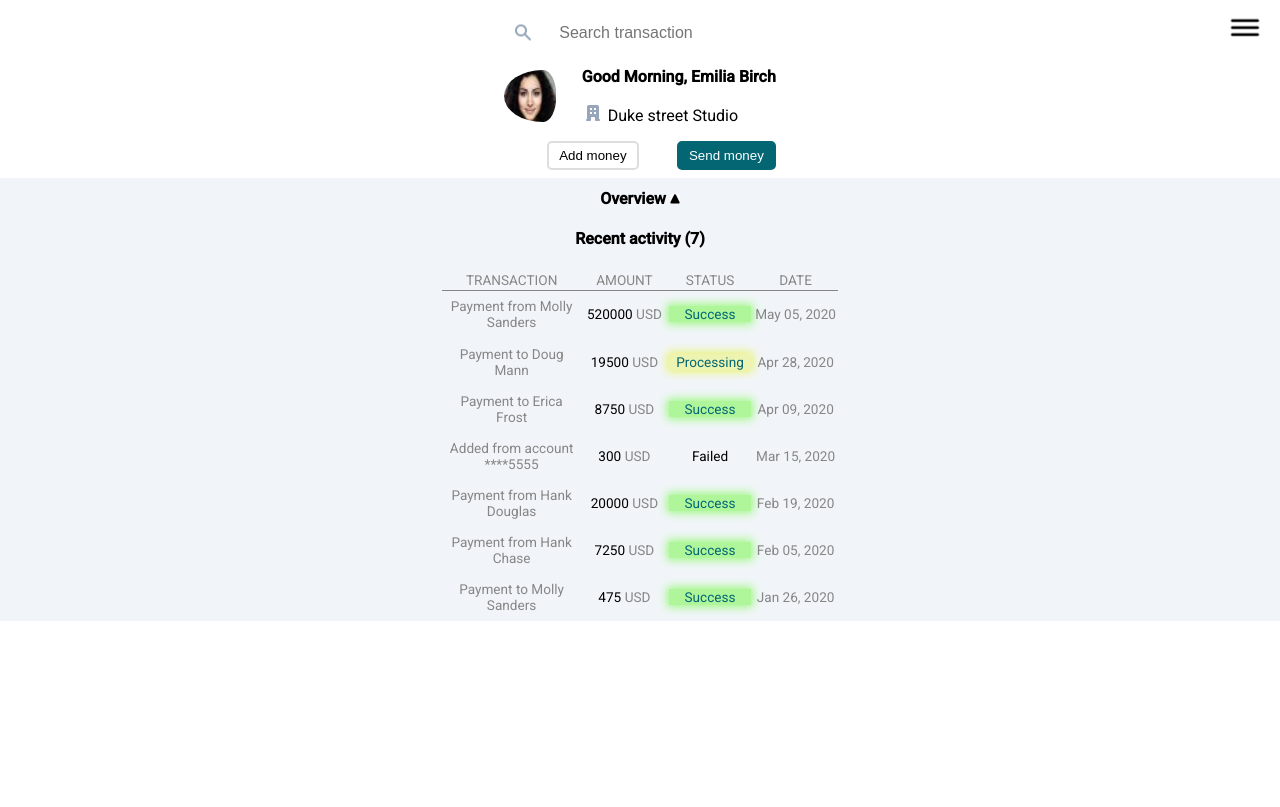
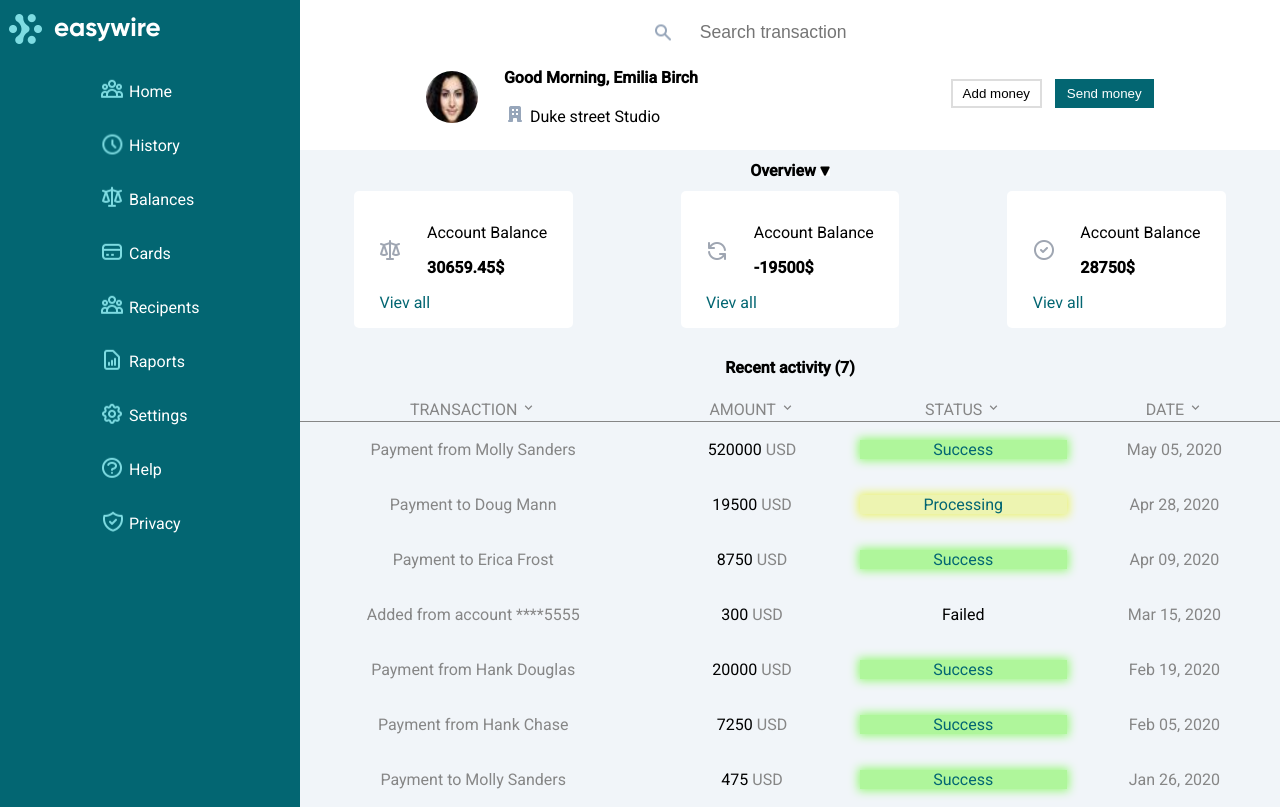
Before and after one commit to WojciechxFalkowski/paymentApp, an Angular app: page /home in a window 1280 px wide. Built offline with nearby package versions, Linux system fonts and the light colour scheme.

Commit message:
RWD, add sorting method to recent-activity component

```diff
--- a/src/app/app.component.css
+++ b/src/app/app.component.css
@@ -102,6 +102,7 @@
   justify-content: space-between;
   align-items: center;
   /* min-height: 100vh; */
+  width: 100%;
   margin: 0 auto;
 }
 .label {
@@ -121,5 +122,60 @@
 }
 .active-page {
   background-color: #f1f5f9;
-  width: 100vw;
+  width: 100%;
 }
+@media (min-width: 500px) {
+  .container {
+  }
+  /* .mobile-menu {
+    display: none;
+    height: auto;
+  } */
+  .menu {
+    /* position: unset; */
+    /* top: unset; */
+    /* left: unset; */
+    width: 35vw;
+    /* height: unset; */
+    /* transform: unset; */
+  }
+}
+@media (min-width: 768px) {
+  .container {
+  }
+  .mobile-menu {
+    display: none;
+    height: auto;
+  }
+  .menu {
+    position: unset;
+    top: unset;
+    left: unset;
+    /* width: 35vw; */
+    max-width: 220px;
+    height: unset;
+    transform: unset;
+    min-height: 100vh;
+  }
+  .main {
+    justify-content: unset;
+  }
+  .label__input {
+    font-size: 1.1rem;
+  }
+}
+@media (min-width: 1024px) {
+  .menu {
+    max-width: 300px;
+  }
+  .main {
+    width: 100%;
+    max-width: 1700px;
+  }
+  .app-section {
+    width: 100%;
+  }
+  .active-page {
+    width: 100%;
+  }
+}
--- a/src/app/app.component.html
+++ b/src/app/app.component.html
@@ -10,7 +10,7 @@
   <app-menu (eventA)="selected($event)" class="menu" [ngClass]="status ? 'menu--is-active' : ''"></app-menu>
   <div class="main"><label class="main__label label" for=""><img class="label__img" src="../assets/images/search.png"
         alt=""><input class="label__input" (input)="onKey($event)" placeholder="Search transaction"></label>
-    <app-person></app-person>
+    <app-person class="app-section"></app-person>
     <div class="active-page">
       <router-outlet></router-outlet>
     </div>
--- a/src/app/menu/menu.component.css
+++ b/src/app/menu/menu.component.css
@@ -3,23 +3,59 @@
 
 .menu__ul {
   display: flex;
-  height: 70vh;
+  /* height: 70vh; */
   flex-direction: column;
   padding-inline-start: 0;
   justify-content: space-between;
+  overflow: hidden;
+}
+.menu__ul:focus {
+  outline: 1px solid #05505c;
 }
 .menu__li {
   list-style-type: none;
-  padding-top: 10px;
+  padding: 1vh 5vw;
   width: 100px;
-  margin: 0 auto;
+  margin: 5px auto;
+  cursor: pointer;
 }
-
-.menu__a {
+.menu__li:hover {
+  background-color: #05505c;
+}
+.menu__li:focus {
+  background-color: #05505c;
+  outline: 1px solid #05505c;
+}
+.menu__li:nth-child(1),
+.menu__li:nth-child(2),
+.menu__li:nth-child(3),
+.menu__li:nth-child(4),
+.menu__li:nth-child(5),
+.menu__li:nth-child(6) {
+  /* background-color: #047e8b; */
+}
+.menu__p {
   color: white;
   text-decoration: none;
+  margin-block-start: 0em;
+  margin-block-end: 0em;
 }
 .menu__icon {
   transform: translateY(20%);
   padding-right: 5px;
 }
+@media (min-width: 500px) {
+  .menu__ul {
+    margin-block-start: unset;
+    margin-block-end: unset;
+  }
+  .menu__li {
+    /* padding: unset; */
+  }
+}
+@media (min-width: 768px) {
+  .menu__li {
+  }
+}
+@media (min-width: 1024px) {
+}
--- a/src/app/menu/menu.component.html
+++ b/src/app/menu/menu.component.html
@@ -1,9 +1,8 @@
 <div class="menu">
   <img class="logo" src="./../../assets/images/logo2.png" alt="">
   <ul class="menu__ul">
-    <li class="menu__li" *ngFor="let item of menu">
-      <img class="menu__icon" src={{item.icon}}
-        alt=""><a (click)="select(item)" class="menu__a" routerLink="{{item.url}}">{{item.name}}</a>
+    <li class="menu__li" *ngFor="let item of menu" routerLink="{{item.url}}" (click)="select(item)">
+      <p class="menu__p"><img class="menu__icon" src={{item.icon}} alt="">{{item.name}}</p>
     </li>
   </ul>
 </div>
--- a/src/app/overview/overview.component.css
+++ b/src/app/overview/overview.component.css
@@ -4,8 +4,9 @@
 }
 .overview__title {
   margin-block-start: 0.7em;
-  margin-block-end: 0;
+  margin-block-end: 0.7em;
   text-align: center;
+  cursor: pointer;
 }
 .title__img {
   width: 10px;
@@ -17,9 +18,10 @@
 .card {
   display: flex;
   flex-direction: column;
-  width: 40%;
+  /* width: 45%; */
   background-color: white;
-  padding: 0 15vw 1vh 15vw;
+  /* margin: 0 15vw 1vh 15vw; */
+  padding: 2vh 10vw;
   margin: 1vh 0;
   border-radius: 5px;
 }
@@ -42,6 +44,7 @@
 .card__img {
   width: 22px;
   height: 22px;
+  padding-right: 2vw;
 }
 .card__money {
   font-weight: bold;
@@ -50,3 +53,38 @@
   color: #036672;
   text-decoration: none;
 }
+@media (min-width: 500px) {
+  .overview {
+  }
+  .overview__block {
+    display: flex;
+    flex-direction: row;
+    justify-content: space-around;
+  }
+  .card {
+    padding: 2vh 2vw;
+    margin: 0px 1vw 1vh 0vw;
+  }
+}
+@media (min-width: 768px) {
+  .overview {
+    font-size: 1rem;
+  }
+  .card {
+    margin: 0px 0 1vh 0;
+  }
+}
+@media (min-width: 1024px) {
+  .card {
+    padding: 2vh 2vw;
+    margin: 0px 1vw 1vh 1vw;
+  }
+  .overview__block {
+  }
+}
+
+@media (min-width: 1024px) {
+  .card {
+    /* padding: 2vh 5vw; */
+  }
+}
--- a/src/app/overview/overview.component.ts
+++ b/src/app/overview/overview.component.ts
@@ -9,12 +9,11 @@ export class OverviewComponent implements OnInit {
   accountBalance = 30659.45;
   pending = -19500.0;
   processed = 28750.0;
-  status: boolean = true;
+  status: boolean = false;
   constructor() {}
 
   ngOnInit(): void {}
   clickedTitle() {
-    console.log('dziala');
     this.status = !this.status;
   }
 }
--- a/src/app/person/person.component.css
+++ b/src/app/person/person.component.css
@@ -12,7 +12,7 @@
   height: 52px;
   display: inline-block;
   border-radius: 50%;
-  padding-right: 2vw;
+  margin-right: 2vw;
 }
 .person {
 }
@@ -24,7 +24,7 @@
 }
 .main__button {
   padding: 5px 10px;
-  border-radius: 5px;
+  /* border-radius: 5px; */
   border-width: 2px;
   border-style: solid;
   cursor: pointer;
@@ -34,8 +34,26 @@
   background-color: white;
   border-color: rgb(221, 221, 221);
 }
+.add-money:hover {
+  color: white;
+  background-color: #036672;
+  border-color: #036672;
+  outline: 1px solid #036672;
+}
 .send-money {
   background-color: #036672;
   color: white;
   border-color: #036672;
 }
+@media (min-width: 1024px) {
+  .app-person {
+    display: flex;
+    justify-content: space-around;
+  }
+  .main__buttons {
+    align-self: center;
+  }
+  .add-money {
+    margin-right: 1vw;
+  }
+}
--- a/src/app/recent-activity/recent-activity.component.css
+++ b/src/app/recent-activity/recent-activity.component.css
@@ -23,12 +23,26 @@ td {
 tr th:first-child,
 tr td:first-child {
   width: 10em;
-  /* background: salmon; */
-  /* font-weight: normal; */
 }
 .recent-activity__th {
   color: rgb(134, 134, 134);
   font-weight: normal;
+  cursor: pointer;
+}
+.recent-activity__div {
+  display: inline-block;
+}
+.recent-activity__svg {
+  width: 15px;
+  height: 15px;
+  fill: rgb(134, 134, 134);
+}
+.recent-activity__svg--color {
+  fill: black;
+}
+.recent-activity__svg--active-color {
+  fill: black;
+  transform: rotate(180deg);
 }
 .recent-activity__td:nth-child(1) {
   color: rgb(134, 134, 134);
@@ -51,3 +65,18 @@ tr td:first-child {
 .recent-activity__td:nth-child(4) {
   color: rgb(134, 134, 134);
 }
+@media (min-width: 500px) {
+  .recent-activity__table {
+    width: 100%;
+  }
+}
+@media (min-width: 768px) {
+  .recent-activity__table {
+    font-size: 1rem;
+  }
+}
+@media (min-width: 1024px) {
+  .recent-activity__table {
+    width: 100%;
+  }
+}
--- a/src/app/recent-activity/recent-activity.component.html
+++ b/src/app/recent-activity/recent-activity.component.html
@@ -3,10 +3,45 @@
   <h4 class="recent-activity__h4">Recent activity ({{transactions.length}})</h4>
   <table class="recent-activity__table">
     <tr class="recent-activity__tr">
-      <th class="recent-activity__th">{{"Transaction"|uppercase}}</th>
-      <th class="recent-activity__th">{{"Amount"|uppercase}}</th>
-      <th class="recent-activity__th">{{"Status"|uppercase}}</th>
-      <th class="recent-activity__th">{{"Date"|uppercase}}</th>
+      <th #box class="recent-activity__th" (click)="onClickTransaction('Transaction')">{{"Transaction"|uppercase}}
+        <div class="recent-activity__div"><svg
+            [ngClass]="states.transaction!==0 ?  states.transaction%2==0?'recent-activity__svg--color' : 'recent-activity__svg--active-color' :''"
+            class="recent-activity__svg" xmlns="http://www.w3.org/2000/svg" height="24" viewBox="0 0 24 24" width="24">
+            <path d="M0 0h24v24H0V0z" fill="none" />
+            <path d="M7.41 8.59L12 13.17l4.59-4.58L18 10l-6 6-6-6 1.41-1.41z" /></svg>
+
+        </div>
+      </th>
+      <th class="recent-activity__th" (click)="onClickTransaction('Amount')">{{"Amount"|uppercase}} <div
+          class="recent-activity__div"><svg
+            [ngClass]="states.amount!==0 ?  states.amount%2==0?'recent-activity__svg--color' : 'recent-activity__svg--active-color' :''"
+            class="recent-activity__svg" xmlns="http://www.w3.org/2000/svg" height="24" viewBox="0 0 24 24" width="24">
+            <path d="M0 0h24v24H0V0z" fill="none" />
+            <path [ngClass]="status ? 'recent-activity__path--active' : ''"
+              d="M7.41 8.59L12 13.17l4.59-4.58L18 10l-6 6-6-6 1.41-1.41z" /></svg>
+
+        </div>
+      </th>
+      <th class="recent-activity__th" (click)="onClickTransaction('Status')">{{"Status"|uppercase}} <div
+          class="recent-activity__div"><svg
+            [ngClass]="states.status!==0 ?  states.status%2==0?'recent-activity__svg--color' : 'recent-activity__svg--active-color' :''"
+            class="recent-activity__svg" xmlns="http://www.w3.org/2000/svg" height="24" viewBox="0 0 24 24" width="24">
+            <path d="M0 0h24v24H0V0z" fill="none" />
+            <path [ngClass]="status ? 'recent-activity__path--active' : ''"
+              d="M7.41 8.59L12 13.17l4.59-4.58L18 10l-6 6-6-6 1.41-1.41z" /></svg>
+
+        </div>
+      </th>
+      <th class="recent-activity__th" (click)="onClickTransaction('Date')">{{"Date"|uppercase}} <div
+          class="recent-activity__div"><svg
+            [ngClass]="states.date!==0 ?  states.date%2==0?'recent-activity__svg--color' : 'recent-activity__svg--active-color' :''"
+            class="recent-activity__svg" xmlns="http://www.w3.org/2000/svg" height="24" viewBox="0 0 24 24" width="24">
+            <path d="M0 0h24v24H0V0z" fill="none" />
+            <path [ngClass]="status ? 'recent-activity__path--active' : ''"
+              d="M7.41 8.59L12 13.17l4.59-4.58L18 10l-6 6-6-6 1.41-1.41z" /></svg>
+
+        </div>
+      </th>
     </tr>
     <tr class="recent-activity__tr" *ngFor="let transtaction of transactions">
       <td class="recent-activity__td">{{transtaction.transaction}}</td>
--- a/src/app/recent-activity/recent-activity.component.ts
+++ b/src/app/recent-activity/recent-activity.component.ts
@@ -1,6 +1,5 @@
 import { Component, OnInit, DoCheck } from '@angular/core';
 import { Transaction } from './../models/transaction';
-import { RecentActivityService } from './../services/recent-activity.service';
 import { InputServiceService } from './../services/input-service.service';
 @Component({
   selector: 'app-recent-activity',
@@ -10,27 +9,82 @@ import { InputServiceService } from './../services/input-service.service';
 })
 export class RecentActivityComponent implements OnInit, DoCheck {
   transactions: Array<Transaction> = [];
-  constructor(
-    private recentActivityService: RecentActivityService,
-    private inputService: InputServiceService
-  ) {
+  sortTransactions: Array<Transaction> = [];
+  status: boolean = false;
+  flag: string = '';
+  state: string = '';
+  states = {
+    transaction: 0,
+    amount: 0,
+    status: 0,
+    date: 0,
+  };
+  constructor(private inputService: InputServiceService) {
     this.inputService.getValue().subscribe((transactions) => {
-      console.log('Tutaj powinno coś byĆ ', transactions);
       this.transactions = transactions;
     });
   }
 
-  ngOnInit(): void {
-    // this.transactions = this.recentActivityService.getTransactions();
-    this.inputService.getValue().subscribe((transactions) => {
-      console.log('Tutaj powinno coś byĆĆ ', transactions);
-      this.transactions = transactions;
-    });
-  }
-  ngDoCheck() {
-    this.inputService.getValue().subscribe((transactions) => {
-      console.log('Tutaj powinno coś by ', transactions);
-      this.transactions = transactions;
-    });
+  ngOnInit(): void {}
+  ngDoCheck() {}
+  onClickTransaction(nameTransaction) {
+    nameTransaction = nameTransaction.toLowerCase();
+    this.flag = this.flag.toLowerCase();
+    if (this.flag === nameTransaction) {
+      // console.log('Sa równe');
+      // console.log(this.flag, nameTransaction);
+      this.transactions.reverse();
+    } else {
+      this.states = {
+        transaction: 0,
+        amount: 0,
+        status: 0,
+        date: 0,
+      };
+      this.status = !this.status;
+      // console.log('Nie sa równe');
+      // console.log(this.flag, nameTransaction);
+      this.flag = nameTransaction;
+
+      // this.status = !this.status;
+      // if (!this.status) {
+      //   this.transactions.reverse();
+      // }
+
+      for (let j = 0; j < this.transactions.length - 1; j++) {
+        for (let i = 0; i < this.transactions.length - 1; i++) {
+          if (
+            this.transactions[i][nameTransaction] >=
+            this.transactions[i + 1][nameTransaction]
+          ) {
+          } else {
+            let pom = this.transactions[i];
+            this.transactions[i] = this.transactions[i + 1];
+            this.transactions[i + 1] = pom;
+          }
+        }
+      }
+    }
+    this.states[nameTransaction]++;
+    console.log(this.states);
+
+    // let a = false;
+    // for (let j = 0; j < this.transactions.length - 1; j++) {
+    //   if (
+    //     this.transactions[j][nameTransaction] >=
+    //     this.transactions[j + 1][nameTransaction]
+    //   ) {
+    //     a = true;
+    //   } else {
+    //     a = false;
+    //     break;
+    //   }
+    // }
+    // if (a)
+    //   console.log(
+    //     `Wartości dla pól ${nameTransaction} sa posortowane malejąco`
+    //   );
+    // else
+    //   console.log(`Wartości dla pól ${nameTransaction} są posortowane rosnąco`);
   }
 }
```
Also changed, not shown: src/app/app.component.ts (+0 -10 lines), src/assets/images/active-page/recent-activity/keyboard_arrow_down-24px.svg (added), src/assets/images/active-page/recent-activity/keyboard_arrow_up-24px.svg (added).
